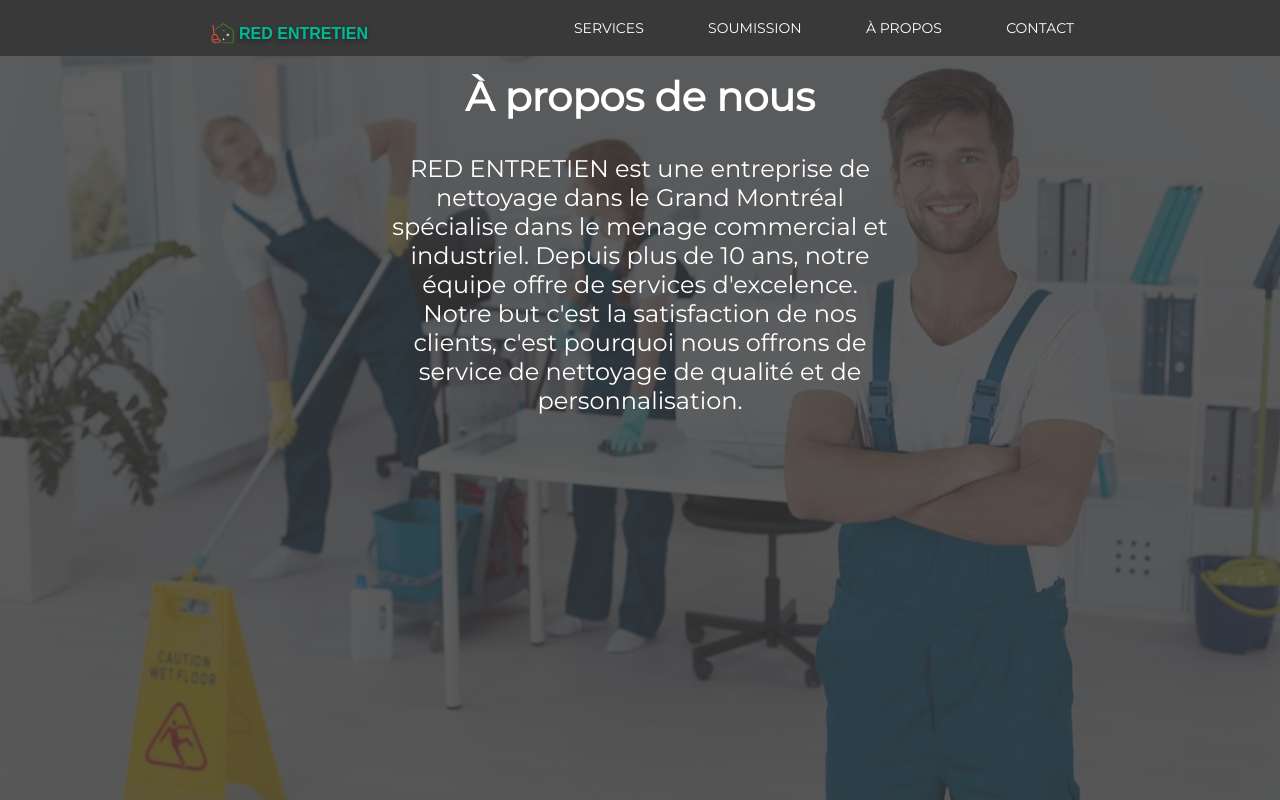
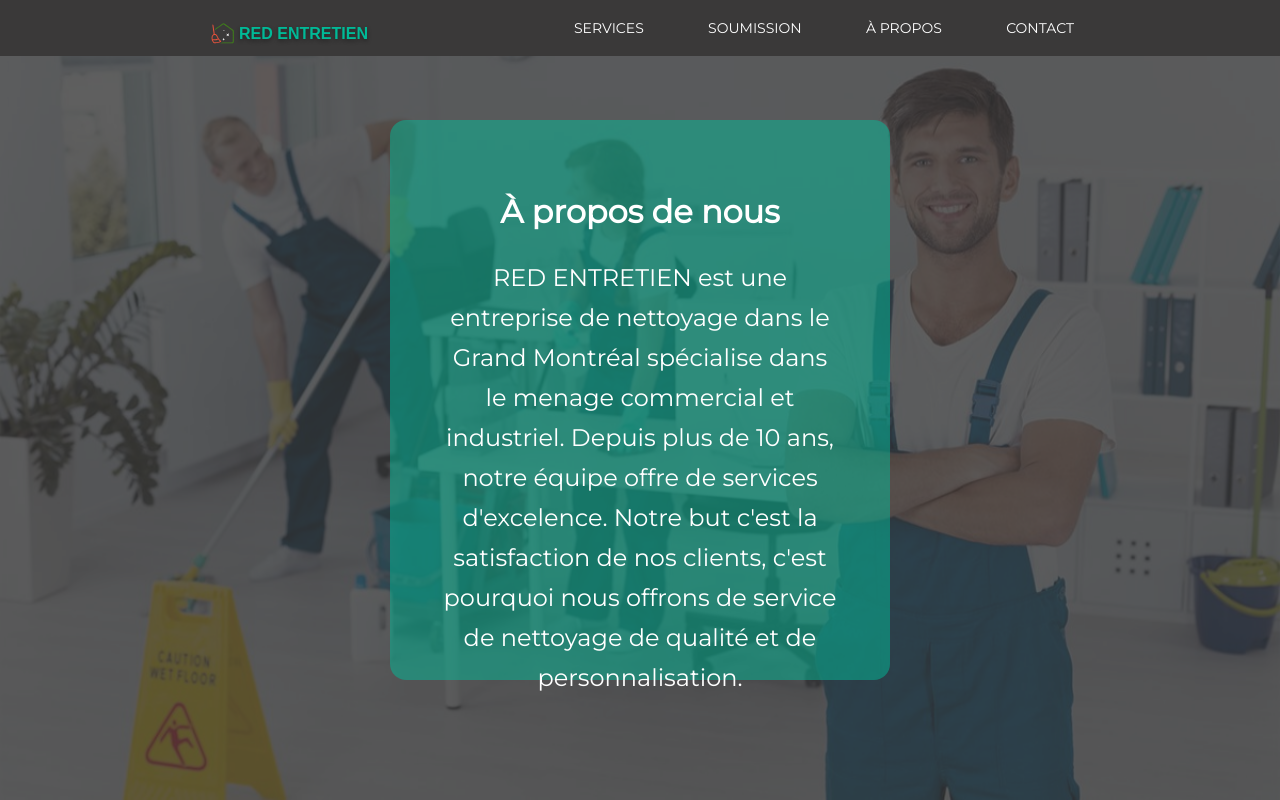
Before and after one commit to DragonMess/webSiteReact, a React (Create React App) app: page /apropos in a window 1280 px wide. Built offline with nearby package versions, Linux system fonts and the light colour scheme.

Commit message:
cahnged styled to apropos nous

```diff
--- a/src/components/sectionTitle/index.jsx
+++ b/src/components/sectionTitle/index.jsx
@@ -2,7 +2,7 @@ import React from 'react'
 import styled from 'styled-components'
 
 const Title = styled.h2`
-  margin-top:9vh;
+  margin-top:${({MarginTop}) => (MarginTop? `${MarginTop}`: "9vh")};
   font-size:${({FontSize}) => (FontSize? `${FontSize}`: "5.2vh")};
   font-weight:${({Fontweight}) => (Fontweight? `${Fontweight}`: "700")};
   color:${({colorFont}) => (colorFont? `${colorFont}`: "black")};
--- a/src/containers/apropos/index.jsx
+++ b/src/containers/apropos/index.jsx
@@ -44,12 +44,29 @@ const WrapSection = styled.section`
 
   }
 `;
+const Card = styled.section`
+  width:500px;
+  max-width:80%;
+  min-height:150px;
+  margin:15vh auto;
+  background-color:rgb(0, 185, 151,.5);
+  border-radius:2vh;
+  padding:0%;
+    @media screen and (max-width:960px){
+    max-width:90%;
+    margin:10vh auto;
+  }
+`;
 const Description = styled.p`
   font-size:3vh;
   font-weight:300;
+  line-height: 5vh;
   text-align:center;
   color:#fff;
-  margin:0;
+  margin:0 auto;
+  max-width:400px;
+  height:400px;
+  font-style: normal;
     @media screen and (max-width:960px){
       /* margin-bottom:1vh; */
       font-size:2.5vh;
@@ -59,13 +76,15 @@ function Apropos(props) {
   return (
     <MainContainer>
       <BackgroundFilter>
-      <SectionTitle colorFont={"white"} Fontweight={"700"} FontSize={"5vh"}>À propos de nous</SectionTitle>
+        <Card>
+      <SectionTitle colorFont={"white"} Fontweight={"700"} FontSize={"4vh"}>À propos de nous</SectionTitle>
       <WrapSection>
         <Description>
           RED ENTRETIEN est une entreprise de nettoyage dans le Grand Montréal spécialise dans le menage commercial et industriel. Depuis plus de 10 ans, notre équipe offre de services d'excelence. Notre but c'est la satisfaction de nos clients, c'est pourquoi nous offrons de service de nettoyage de qualité et de personnalisation.
         </Description>
 
       </WrapSection>
+      </Card>
       </BackgroundFilter>
     </MainContainer>
   )
--- a/src/containers/contact/index.jsx
+++ b/src/containers/contact/index.jsx
@@ -5,6 +5,7 @@ import styled from 'styled-components'
 import backgroundImg from '../../assets/pictures/ContactUs.jpg'
 import Social from '../../components/social';
 import Footer from '../../components/footer'
+import SectionTitle from '../../components/sectionTitle';
 
 const ContactWarapper = styled.article`
   width:100%;
@@ -36,16 +37,7 @@ const ContactCard = styled.section`
     margin:10vh auto;
   }
 `;
-const ContactHeader = styled.header`
-  color:#fff;
-  font-weight:700;
-  font-size:calc(10px + 5vh);
-  text-align:center;
-  padding-top:1vh;
-  @media screen and (max-width:960px){
-    font-size:calc(10px + 3vh);
-  }
-`;
+
 const ContactHr = styled.hr`
 
   border: 1px solid #ffff;
@@ -71,9 +63,7 @@ function Contact(props) {
     <ContactWarapper>
       <BackgroundFilter>
       <ContactCard>
-        <ContactHeader>
-          Contactez-nous
-        </ContactHeader>
+        <SectionTitle MarginTop={"2vh"} colorFont={"white"} Fontweight={"700"} FontSize={"4vh"}>Contactez-nous</SectionTitle>
         <ContactHr/>
         <ContactWay>
           <FontAwesomeIcon icon={faPhoneAlt}/>
--- a/src/containers/soumission/index.jsx
+++ b/src/containers/soumission/index.jsx
@@ -3,6 +3,7 @@ import  Button  from '../../components/button/index';
 import styled from 'styled-components'
 import Footer from '../../components/footer';
 import backgroundImg from '../../assets/pictures/CleaningService.jpg'
+import SectionTitle from '../../components/sectionTitle';
 
 const ContainerContact = styled.div`
   padding:0vh;
@@ -25,7 +26,7 @@ const BackgroundFilter = styled.div`
   position:relative;
 `;
 const FormWrapper = styled.div`
-padding-top:3vh;
+padding-top:0;
 width:500px;
 max-width:80%;
 display:flex;
@@ -35,16 +36,6 @@ margin:10vh auto 3vh;
 border-radius:2vh;
 text-align:left;
 background-color:rgb(0, 185, 151,.5);
-`;
-const ContactHeader = styled.header`
-  color:#fff;
-  font-weight:700;
-  font-size:calc(10px + 5vh);
-  text-align:center;
-  padding-top:1vh;
-  @media screen and (max-width:960px){
-    font-size:calc(10px + 3vh);
-  }
 `;
 
 const FormEmail = styled.form`
@@ -78,9 +69,7 @@ function Soumission() {
     <ContainerContact >
       <BackgroundFilter>
       <FormWrapper>
-        <ContactHeader>
-          Soumission
-        </ContactHeader>
+        <SectionTitle MarginTop={"2vh"}colorFont={"white"} Fontweight={"700"} FontSize={"4vh"}>Soumission</SectionTitle>
       <FormEmail  method="POST" encType="multipart/form-data" name="EmailForm">
         <LabelForm>Nom:</LabelForm><br/>
         <InputName type="name"  name="ContactName"></InputName>
```
